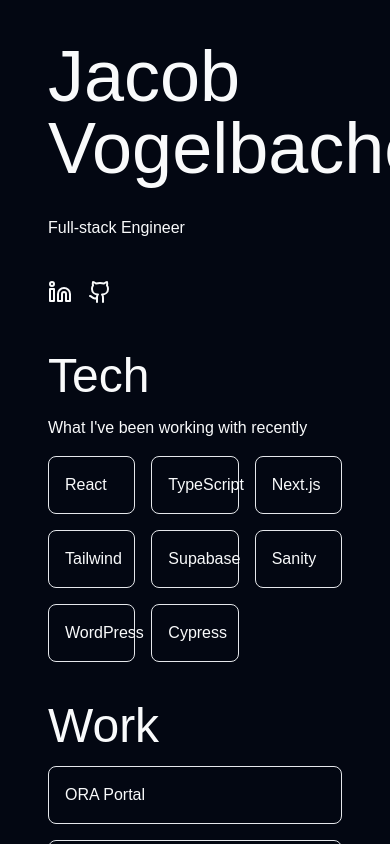
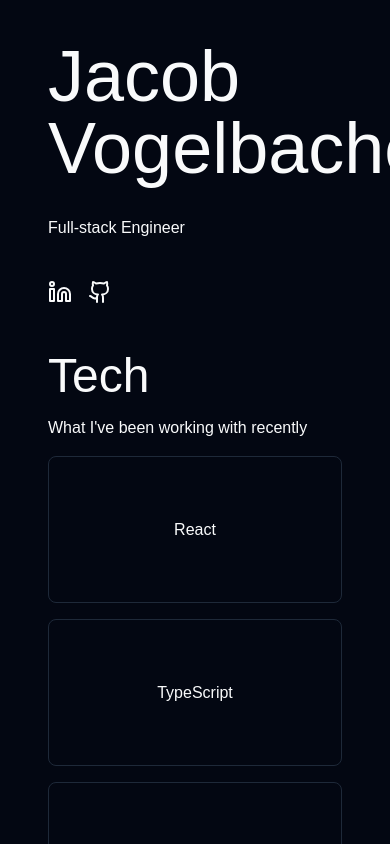
Before and after one commit to JacobVogelbacher/jacob-site-25, a Next.js app: page / in a window 390 px wide. Shown: the top 844 px of the page. Built offline with nearby package versions, Linux system fonts and the light colour scheme.

Commit message:
- add glowing border effect - setup Box component to use border effect - use Box component for Tech content

```diff
--- a/app/page.tsx
+++ b/app/page.tsx
@@ -3,6 +3,7 @@
 import { Github } from '@/components/icons/github'
 import data from './data.json'
 import { Card } from '@/components/ui/card'
+import { Box } from '@/components/ui/box'
 
 export default function Home() {
   const { tech, work } = data
@@ -34,10 +35,10 @@
             <section className="flex flex-col gap-4">
               <h2>Tech</h2>
               <p>What I've been working with recently</p>
-              <ul className="grid grid-cols-3 gap-4">
+              <ul className="grid gap-4 md:grid-cols-3">
                 {tech.map(t => (
                   <li key={t.name}>
-                    <Card>{t.name}</Card>
+                    <Box>{t.name}</Box>
                   </li>
                 ))}
               </ul>
--- /dev/null
+++ b/components/ui/box.tsx
@@ -0,0 +1,24 @@
+import { GlowingEffect } from './glowing-effect'
+
+export const Box = ({
+  children,
+  ...props
+}: React.HTMLAttributes<HTMLDivElement>) => {
+  return (
+    <div
+      className="relative flex aspect-[2/1] items-center justify-center rounded-lg border border-gray-800 p-4"
+      {...props}
+    >
+      <GlowingEffect
+        spread={40}
+        glow={true}
+        disabled={false}
+        proximity={64}
+        inactiveZone={0.01}
+        movementDuration={1}
+      />
+
+      {children}
+    </div>
+  )
+}
--- a/components/ui/card.tsx
+++ b/components/ui/card.tsx
@@ -3,7 +3,7 @@
   ...props
 }: React.HTMLAttributes<HTMLDivElement>) => {
   return (
-    <div className="rounded-lg border border-gray-200 p-4" {...props}>
+    <div className="relative rounded-lg border border-gray-800 p-4" {...props}>
       {children}
     </div>
   )
--- /dev/null
+++ b/components/ui/glowing-effect.tsx
@@ -0,0 +1,192 @@
+'use client'
+
+import { memo, useCallback, useEffect, useRef } from 'react'
+import { cn } from '@/lib/utils'
+import { animate } from 'motion/react'
+
+// https://ui.aceternity.com/components/glowing-effect
+
+interface GlowingEffectProps {
+  blur?: number
+  inactiveZone?: number
+  proximity?: number
+  spread?: number
+  variant?: 'default' | 'white'
+  glow?: boolean
+  className?: string
+  disabled?: boolean
+  movementDuration?: number
+  borderWidth?: number
+}
+const GlowingEffect = memo(
+  ({
+    blur = 0,
+    inactiveZone = 0.7,
+    proximity = 0,
+    spread = 20,
+    variant = 'default',
+    glow = false,
+    className,
+    movementDuration = 2,
+    borderWidth = 1,
+    disabled = true,
+  }: GlowingEffectProps) => {
+    const containerRef = useRef<HTMLDivElement>(null)
+    const lastPosition = useRef({ x: 0, y: 0 })
+    const animationFrameRef = useRef<number>(0)
+
+    const handleMove = useCallback(
+      (e?: MouseEvent | { x: number; y: number }) => {
+        if (!containerRef.current) return
+
+        if (animationFrameRef.current) {
+          cancelAnimationFrame(animationFrameRef.current)
+        }
+
+        animationFrameRef.current = requestAnimationFrame(() => {
+          const element = containerRef.current
+          if (!element) return
+
+          const { left, top, width, height } = element.getBoundingClientRect()
+          const mouseX = e?.x ?? lastPosition.current.x
+          const mouseY = e?.y ?? lastPosition.current.y
+
+          if (e) {
+            lastPosition.current = { x: mouseX, y: mouseY }
+          }
+
+          const center = [left + width * 0.5, top + height * 0.5]
+          const distanceFromCenter = Math.hypot(
+            mouseX - center[0],
+            mouseY - center[1],
+          )
+          const inactiveRadius = 0.5 * Math.min(width, height) * inactiveZone
+
+          if (distanceFromCenter < inactiveRadius) {
+            element.style.setProperty('--active', '0')
+            return
+          }
+
+          const isActive =
+            mouseX > left - proximity &&
+            mouseX < left + width + proximity &&
+            mouseY > top - proximity &&
+            mouseY < top + height + proximity
+
+          element.style.setProperty('--active', isActive ? '1' : '0')
+
+          if (!isActive) return
+
+          const currentAngle =
+            parseFloat(element.style.getPropertyValue('--start')) || 0
+          const targetAngle =
+            (180 * Math.atan2(mouseY - center[1], mouseX - center[0])) /
+              Math.PI +
+            90
+
+          const angleDiff = ((targetAngle - currentAngle + 180) % 360) - 180
+          const newAngle = currentAngle + angleDiff
+
+          animate(currentAngle, newAngle, {
+            duration: movementDuration,
+            ease: [0.16, 1, 0.3, 1],
+            onUpdate: value => {
+              element.style.setProperty('--start', String(value))
+            },
+          })
+        })
+      },
+      [inactiveZone, proximity, movementDuration],
+    )
+
+    useEffect(() => {
+      if (disabled) return
+
+      const handleScroll = () => handleMove()
+      const handlePointerMove = (e: PointerEvent) => handleMove(e)
+
+      window.addEventListener('scroll', handleScroll, { passive: true })
+      document.body.addEventListener('pointermove', handlePointerMove, {
+        passive: true,
+      })
+
+      return () => {
+        if (animationFrameRef.current) {
+          cancelAnimationFrame(animationFrameRef.current)
+        }
+        window.removeEventListener('scroll', handleScroll)
+        document.body.removeEventListener('pointermove', handlePointerMove)
+      }
+    }, [handleMove, disabled])
+
+    return (
+      <>
+        <div
+          className={cn(
+            'pointer-events-none absolute -inset-px hidden rounded-[inherit] border opacity-0 transition-opacity',
+            glow && 'opacity-100',
+            variant === 'white' && 'border-white',
+            disabled && '!block',
+          )}
+        />
+        <div
+          ref={containerRef}
+          style={
+            {
+              '--blur': `${blur}px`,
+              '--spread': spread,
+              '--start': '0',
+              '--active': '0',
+              '--glowingeffect-border-width': `${borderWidth}px`,
+              '--repeating-conic-gradient-times': '5',
+              '--gradient':
+                variant === 'white'
+                  ? `repeating-conic-gradient(
+                  from 236.84deg at 50% 50%,
+                  var(--black),
+                  var(--black) calc(25% / var(--repeating-conic-gradient-times))
+                )`
+                  : `radial-gradient(circle, #FF6B6B 10%, #FF6B6B00 20%),
+                radial-gradient(circle at 40% 40%, #4ECDC4 5%, #4ECDC400 15%),
+                radial-gradient(circle at 60% 60%, #45B7D1 10%, #45B7D100 20%),
+                radial-gradient(circle at 40% 60%, #96CEB4 10%, #96CEB400 20%),
+                repeating-conic-gradient(
+                  from 236.84deg at 50% 50%,
+                  #FF6B6B 0%,
+                  #4ECDC4 calc(25% / var(--repeating-conic-gradient-times)),
+                  #45B7D1 calc(50% / var(--repeating-conic-gradient-times)),
+                  #96CEB4 calc(75% / var(--repeating-conic-gradient-times)),
+                  #FF6B6B calc(100% / var(--repeating-conic-gradient-times))
+                )`,
+            } as React.CSSProperties
+          }
+          className={cn(
+            'pointer-events-none absolute inset-0 rounded-[inherit] opacity-100 transition-opacity',
+            glow && 'opacity-100',
+            blur > 0 && 'blur-[var(--blur)]',
+            className,
+            disabled && '!hidden',
+          )}
+        >
+          <div
+            className={cn(
+              'glow',
+              'rounded-[inherit]',
+              'after:absolute after:inset-[calc(-1*var(--glowingeffect-border-width))] after:rounded-[inherit] after:content-[""]',
+              'after:[border:var(--glowingeffect-border-width)_solid_transparent]',
+              'after:[background-attachment:fixed] after:[background:var(--gradient)]',
+              'after:opacity-[var(--active)] after:transition-opacity after:duration-300',
+              'after:[mask-clip:padding-box,border-box]',
+              'after:[mask-composite:intersect]',
+              'after:[mask-image:linear-gradient(#0000,#0000),conic-gradient(from_calc((var(--start)-var(--spread))*1deg),#00000000_0deg,#fff,#00000000_calc(var(--spread)*2deg))]',
+            )}
+          />
+        </div>
+      </>
+    )
+  },
+)
+
+GlowingEffect.displayName = 'GlowingEffect'
+
+export { GlowingEffect }
```
